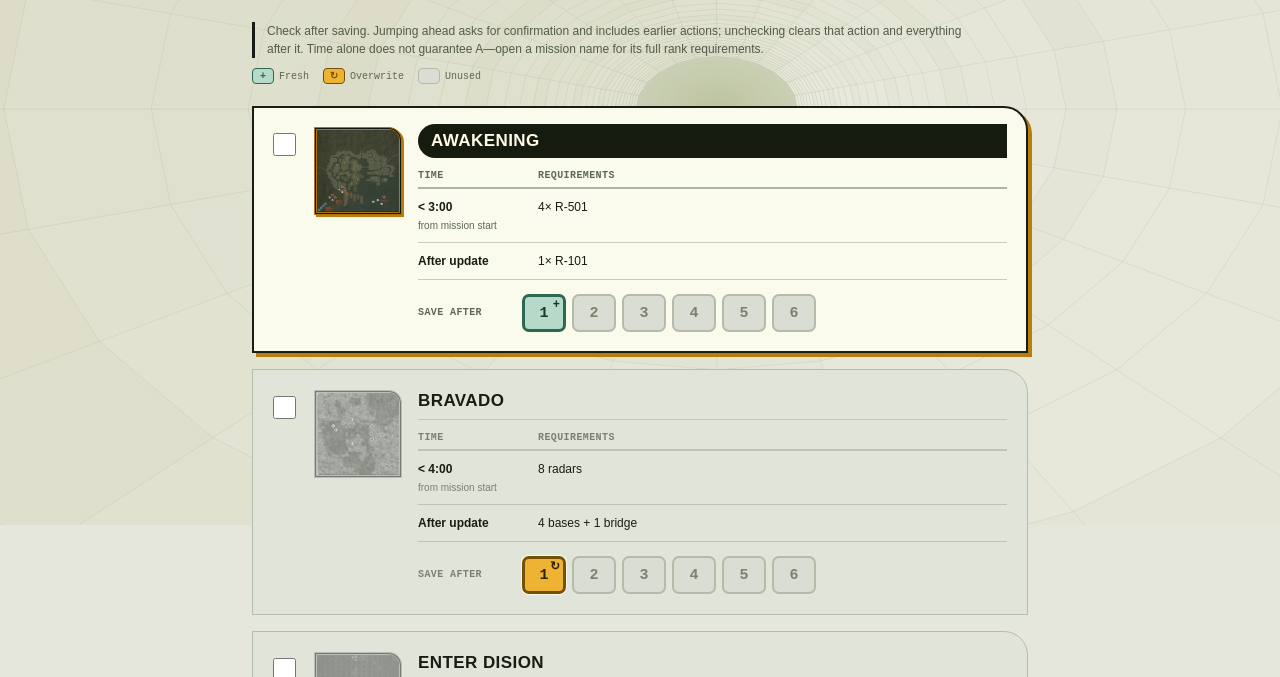
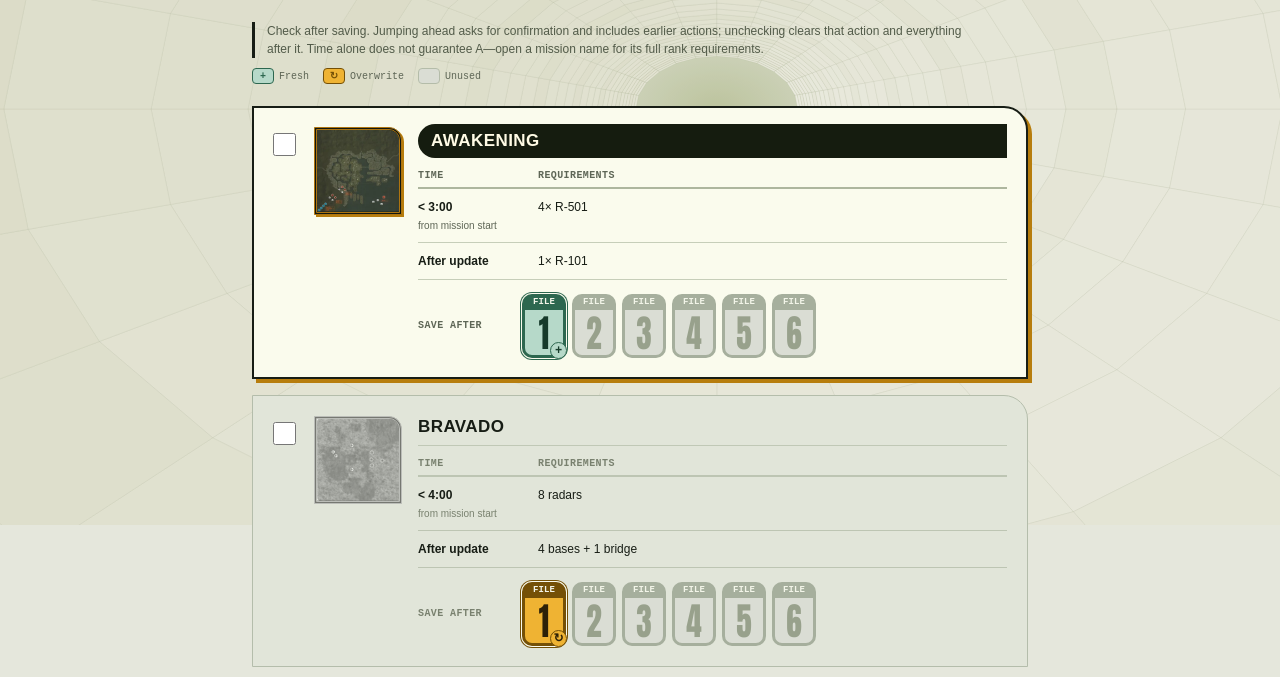
Before and after one commit to tsnl/ac3-guide, a website: page index.html in a window 1280 px wide. Shown: the part 275-952 px from the top of the page. Drawn offline with Linux system fonts and the light colour scheme; animation ran at ten frames a second.

Commit message:
Match save pictograms to the game's numbered FILE tiles

```diff
--- a/index.html
+++ b/index.html
@@ -124,13 +124,15 @@ h1 { font-size: 34px; font-weight: 900; letter-spacing: -.045em; line-height: 1.
 .field.save dd { color: #865800; font-weight: 700; }
 .field.save dt { align-self: center; }
 .save-slots { display: grid; grid-template-columns: repeat(6, minmax(0, 1fr)); gap: 6px; width: min(100%, 294px); }
-.save-slot { position: relative; display: grid; place-items: center; height: 38px; border: 2px solid; border-radius: 7px; font: bold 15px/1 var(--mono); }
-.save-slot.unused { background: #daddd4; border-color: #b4bca9; color: #79836d; }
-.save-slot.occupied { background: #59644e; border-color: #39432f; color: #f8f9ed; }
-.save-slot.is-target { border-width: 3px; box-shadow: 0 0 0 1px var(--panel); }
-.save-slot.fresh { background: #b6d9c9; border-color: #2d674f; color: #163a2a; }
-.save-slot.overwrite { background: #efb333; border-color: #745007; color: #2d2108; }
-.slot-mark { position: absolute; top: 2px; right: 3px; font: bold 12px/1 var(--mono); }
+.save-slot { --slot-frame: #39432f; --slot-face: #e8eddf; --slot-ink: #253019; position: relative; display: grid; grid-template-rows: 13px 1fr; justify-items: stretch; align-items: center; height: 64px; border: 3px solid var(--slot-frame); border-radius: 10px; background: var(--slot-face); color: var(--slot-ink); }
+.save-slot.unused { --slot-frame: #a6af9d; --slot-face: #daddd4; --slot-ink: #98a18c; }
+.save-slot.is-target { box-shadow: 0 0 0 1px var(--panel), 0 0 0 2px var(--slot-frame); }
+.save-slot.fresh { --slot-frame: #2d674f; --slot-face: #b6d9c9; --slot-ink: #163a2a; }
+.save-slot.overwrite { --slot-frame: #745007; --slot-face: #efb333; --slot-ink: #2d2108; }
+.slot-file { align-self: stretch; margin: -1px -1px 0; border-radius: 6px 6px 0 0; background: var(--slot-frame); color: #f3f5e9; text-align: center; font: bold 9px/13px var(--mono); letter-spacing: .015em; }
+.slot-number { text-align: center; font: 900 38px/.95 Impact, "Arial Black", Arial, sans-serif; transform: scaleX(.82); }
+.slot-mark { position: absolute; bottom: -4px; right: -4px; display: grid; place-items: center; width: 17px; height: 17px; border: 1px solid var(--slot-frame); border-radius: 50%; background: var(--slot-face); color: var(--slot-ink); font: bold 12px/1 var(--mono); }
+.save-slot:not(.is-target) .slot-mark { background: #f1d482; color: #5f480d; }
 .save-note { display: block; margin-top: 6px; color: var(--muted); font-size: 10px; font-weight: 400; }
 .save-key { display: flex; gap: 14px; margin: -12px 0 22px; font: 10px var(--mono); color: var(--muted); }
 .save-key span { display: inline-flex; align-items: center; gap: 5px; }
@@ -288,7 +290,7 @@ function saveSlots(a){
   const slot=i+1,target=slot===a.save.slot,saved=byId[mission];
   const label=target?(a.save.mode==='fresh'?'Fresh save → Slot ':'Overwrite Slot ')+slot+' · '+saved.title:saved?'Slot '+slot+' · '+saved.title+(saved.ending?' · Ending':''):'Unused Slot '+slot;
   const mark=target?(a.save.mode==='fresh'?'+':'↻'):saved?.ending?'★':'';
-  return `<span class="save-slot ${saved?'occupied':'unused'}${target?' is-target '+a.save.mode:''}" role="img" aria-label="${esc(label)}" title="${esc(label)}" data-slot="${slot}"><span class="slot-number" aria-hidden="true">${slot}</span>${mark?`<span class="slot-mark" aria-hidden="true">${mark}</span>`:''}</span>`;
+  return `<span class="save-slot ${saved?'occupied':'unused'}${target?' is-target '+a.save.mode:''}" role="img" aria-label="${esc(label)}" title="${esc(label)}" data-slot="${slot}"><span class="slot-file" aria-hidden="true">FILE</span><span class="slot-number" aria-hidden="true">${slot}</span>${mark?`<span class="slot-mark" aria-hidden="true">${mark}</span>`:''}</span>`;
  }).join('')}</div>${a.ending?'<small class="save-note">After credits, including system data</small>':''}`;
 }
 function renderActions(){
--- a/src/theme.css
+++ b/src/theme.css
@@ -114,13 +114,15 @@ h1 { font-size: 34px; font-weight: 900; letter-spacing: -.045em; line-height: 1.
 .field.save dd { color: #865800; font-weight: 700; }
 .field.save dt { align-self: center; }
 .save-slots { display: grid; grid-template-columns: repeat(6, minmax(0, 1fr)); gap: 6px; width: min(100%, 294px); }
-.save-slot { position: relative; display: grid; place-items: center; height: 38px; border: 2px solid; border-radius: 7px; font: bold 15px/1 var(--mono); }
-.save-slot.unused { background: #daddd4; border-color: #b4bca9; color: #79836d; }
-.save-slot.occupied { background: #59644e; border-color: #39432f; color: #f8f9ed; }
-.save-slot.is-target { border-width: 3px; box-shadow: 0 0 0 1px var(--panel); }
-.save-slot.fresh { background: #b6d9c9; border-color: #2d674f; color: #163a2a; }
-.save-slot.overwrite { background: #efb333; border-color: #745007; color: #2d2108; }
-.slot-mark { position: absolute; top: 2px; right: 3px; font: bold 12px/1 var(--mono); }
+.save-slot { --slot-frame: #39432f; --slot-face: #e8eddf; --slot-ink: #253019; position: relative; display: grid; grid-template-rows: 13px 1fr; justify-items: stretch; align-items: center; height: 64px; border: 3px solid var(--slot-frame); border-radius: 10px; background: var(--slot-face); color: var(--slot-ink); }
+.save-slot.unused { --slot-frame: #a6af9d; --slot-face: #daddd4; --slot-ink: #98a18c; }
+.save-slot.is-target { box-shadow: 0 0 0 1px var(--panel), 0 0 0 2px var(--slot-frame); }
+.save-slot.fresh { --slot-frame: #2d674f; --slot-face: #b6d9c9; --slot-ink: #163a2a; }
+.save-slot.overwrite { --slot-frame: #745007; --slot-face: #efb333; --slot-ink: #2d2108; }
+.slot-file { align-self: stretch; margin: -1px -1px 0; border-radius: 6px 6px 0 0; background: var(--slot-frame); color: #f3f5e9; text-align: center; font: bold 9px/13px var(--mono); letter-spacing: .015em; }
+.slot-number { text-align: center; font: 900 38px/.95 Impact, "Arial Black", Arial, sans-serif; transform: scaleX(.82); }
+.slot-mark { position: absolute; bottom: -4px; right: -4px; display: grid; place-items: center; width: 17px; height: 17px; border: 1px solid var(--slot-frame); border-radius: 50%; background: var(--slot-face); color: var(--slot-ink); font: bold 12px/1 var(--mono); }
+.save-slot:not(.is-target) .slot-mark { background: #f1d482; color: #5f480d; }
 .save-note { display: block; margin-top: 6px; color: var(--muted); font-size: 10px; font-weight: 400; }
 .save-key { display: flex; gap: 14px; margin: -12px 0 22px; font: 10px var(--mono); color: var(--muted); }
 .save-key span { display: inline-flex; align-items: center; gap: 5px; }
```
Also changed, not shown: ranks.html (+9 -7 lines), src/template.html (+1 -1 lines).
